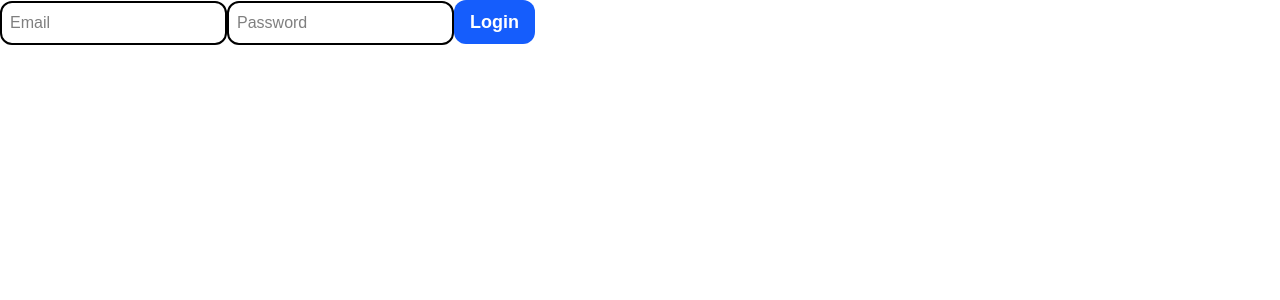
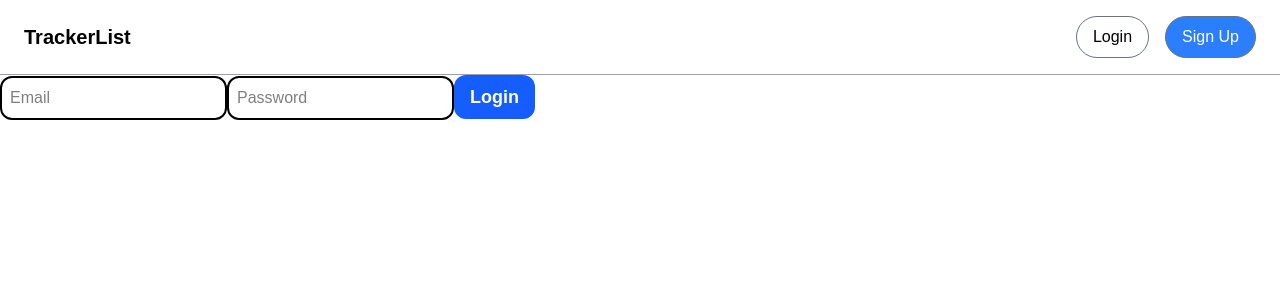
Before and after one commit to pyudha2/Movie_Tracker, a Next.js app: page /login in a window 1280 px wide. Shown: the top 300 px of the page. Built offline with nearby package versions, Linux system fonts and the light colour scheme; no server answers.

Commit message:
added feature

```diff
--- a/app/layout.tsx
+++ b/app/layout.tsx
@@ -1,6 +1,8 @@
 import type { Metadata } from "next";
 import "./globals.css";
 import Providers from "./providers";
+import Navbar from "@/components/NavBar";
+import Footer from "@/components/footer";
 
 export const metadata: Metadata = {
   title: "Movie Tracker",
@@ -15,7 +17,11 @@ export default function RootLayout({
   return (
     <html lang="en">
       <body>
-        <Providers>{children}</Providers>
+        <Providers>
+          <Navbar />
+          {children}
+          <Footer />
+        </Providers>
       </body>
     </html>
   );
--- a/app/page.tsx
+++ b/app/page.tsx
@@ -5,7 +5,6 @@ import { useQuery } from "@tanstack/react-query";
 import SearchBar from "@/components/SearchBar";
 import MovieCard from "@/components/MovieCard";
 import { searchAnime, getTopAnime } from "@/lib/jikan";
-import Link from "next/link";
 
 interface MediaItem {
   id: number;
@@ -92,21 +91,6 @@ export default function Home() {
 
   return (
     <div className="min-h-screen bg-gray-50 py-8 px-4">
-      <div className="flex justify-between w-full px-6 mb-6">
-        <Link href="/" className="text-xl font-bold text-black self-center">
-          TrackerList
-        </Link>
-
-        <div className="flex justify-end self-center">
-          <Link href="/login" className="ml-4 bg-white text-black px-4 py-2 rounded-full font-medium hover:bg-gray-100 transition-colors border border-gray-500">
-            Login
-          </Link>
-          <Link href="/register" className="ml-4 bg-blue-500 text-white px-4 py-2 rounded-full font-medium hover:bg-blue-700 transition-colors border border-gray-500">
-            Sign Up
-          </Link>
-        </div>
-      </div>
-
       <div className="flex flex-col items-center">
         <SearchBar onSearch={setQuery} onTabChange={setTab} />
       </div>
--- /dev/null
+++ b/components/NavBar.tsx
@@ -0,0 +1,56 @@
+"use client";
+
+import Link from "next/link";
+import { useSession, signOut } from "next-auth/react";
+
+export default function Navbar() {
+    const { data: session, status } = useSession();
+
+    return (
+        <div className="bg-white flex justify-between w-full px-6 py-4 border-b border-gray-400">
+            <Link href="/" className="text-xl font-bold text-black self-center">
+                TrackerList
+            </Link>
+
+            <div className="flex justify-end self-center">
+                {status === "loading" ? null : session ? (
+                    <>
+                        <Link
+                            href="/watchlist"
+                            className="ml-4 self-center text-black font-medium hover:underline"
+                        >
+                            Watchlist
+                        </Link>
+                        <Link
+                            href="/dashboard"
+                            className="ml-4 self-center text-black font-medium hover:underline"
+                        >
+                            Dashboard
+                        </Link>
+                        <button
+                            onClick={() => signOut()}
+                            className="ml-4 bg-white text-black px-4 py-2 rounded-full font-medium hover:bg-gray-100 transition-colors border border-gray-500"
+                        >
+                            Logout
+                        </button>
+                    </>
+                ) : (
+                    <>
+                        <Link
+                            href="/login"
+                            className="ml-4 bg-white text-black px-4 py-2 rounded-full font-medium hover:bg-gray-100 transition-colors border border-gray-500"
+                        >
+                            Login
+                        </Link>
+                        <Link
+                            href="/register"
+                            className="ml-4 bg-blue-500 text-white px-4 py-2 rounded-full font-medium hover:bg-blue-700 transition-colors border border-gray-500"
+                        >
+                            Sign Up
+                        </Link>
+                    </>
+                )}
+            </div>
+        </div>
+    );
+}
```
Also changed, not shown: 1 other file (tests, documents, lock files or other folders).
